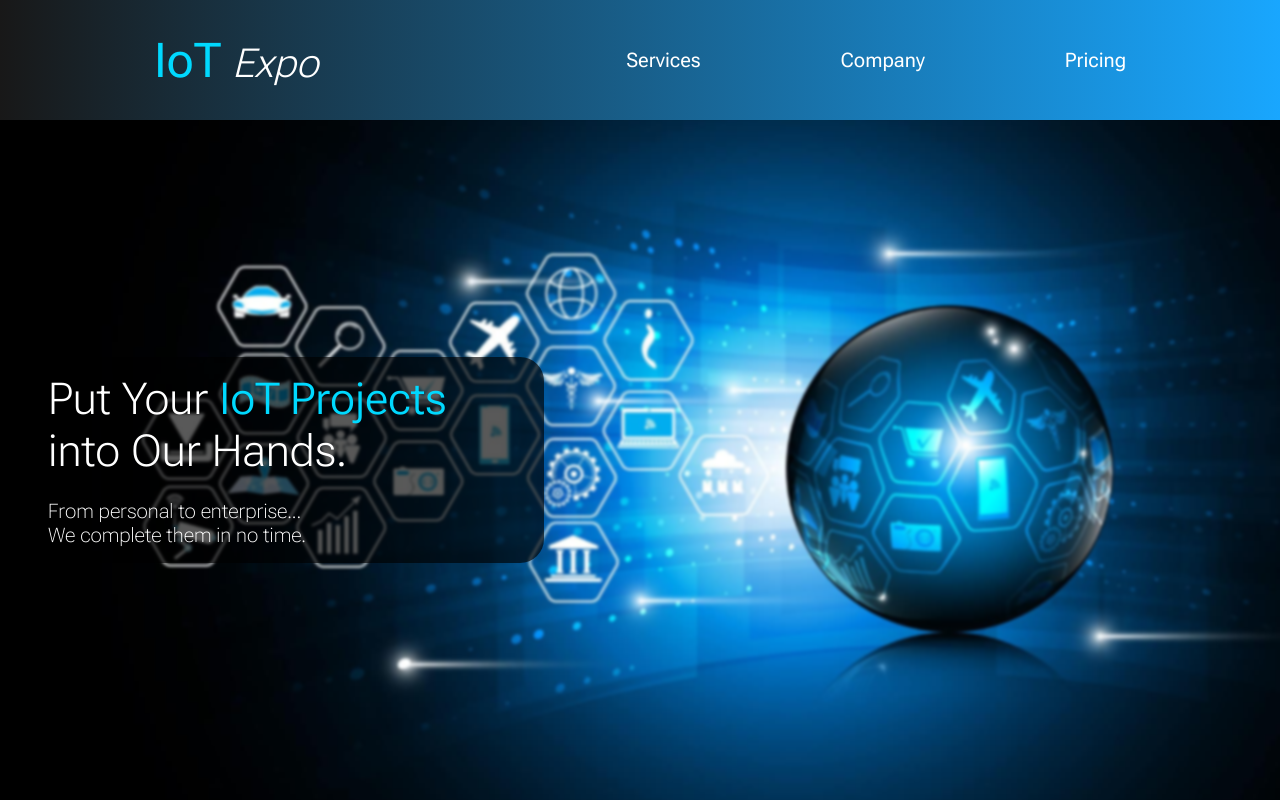
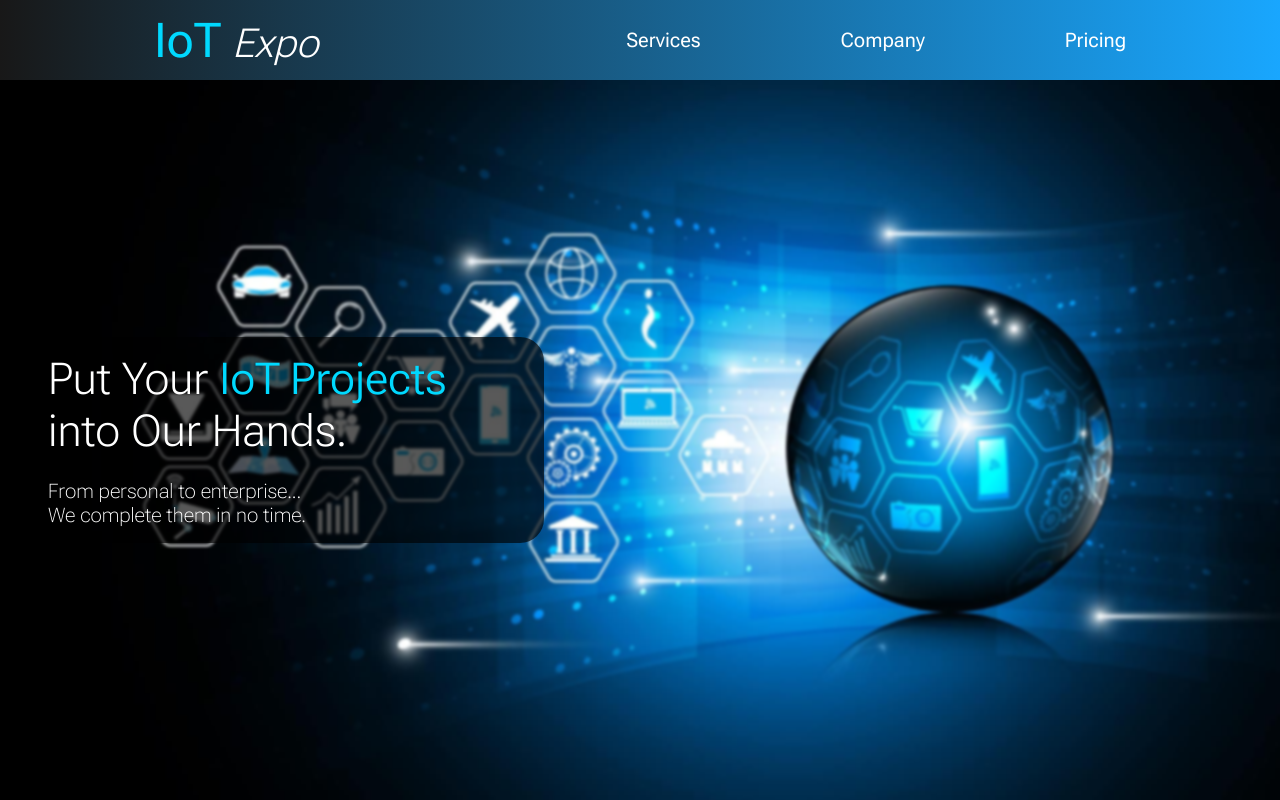
Before and after one commit to n-ii-ma/iot-expo, a Next.js app: page / in a window 1280 px wide. Shown: the top 800 px of the page. Built offline with nearby package versions, Linux system fonts and the light colour scheme.

Commit message:
Reduce header height

```diff
--- a/src/styles/Banner.module.css
+++ b/src/styles/Banner.module.css
@@ -2,10 +2,10 @@
   display: flex;
   align-items: center;
   width: "100%";
-  height: 85vh;
+  height: 90vh;
   position: relative;
   overflow: hidden;
-  margin-top: 15vh;
+  margin-top: 10vh;
 }
 
 .container img {
@@ -43,6 +43,11 @@
 
 /* Mobile */
 @media (max-width: 700px) {
+  .container {
+    height: 85vh;
+    margin-top: 15vh;
+  }
+
   .titleContainer {
     width: 90%;
     left: 0;
--- a/src/styles/Header.module.css
+++ b/src/styles/Header.module.css
@@ -1,6 +1,6 @@
 .container {
   width: 100%;
-  height: 15vh;
+  height: 10vh;
   display: flex;
   flex-direction: row;
   align-items: center;
@@ -33,6 +33,7 @@
 /* Mobile */
 @media (max-width: 700px) {
   .container {
+    height: 15vh;
     flex-direction: column;
   }
 
```
